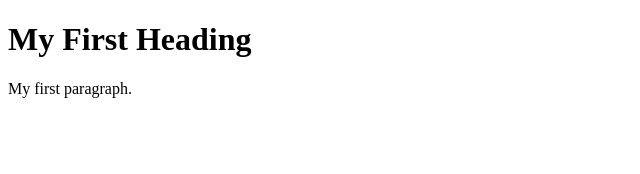
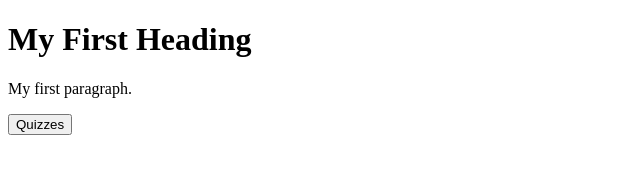
Before and after one commit to konradkriehmig/cs-library, a plain HTML site: page index.html in a window 1280 px wide. Shown: the whole page, without its empty margins (0-640 px from the left). Drawn offline with Linux system fonts and the light colour scheme.

Commit message:
Add quizzes button to index.html

```diff
--- a/index.html
+++ b/index.html
@@ -5,5 +5,7 @@
 <h1>My First Heading</h1>
 <p>My first paragraph.</p>
 
+<a href="quizzes.html"><button>Quizzes</button></a>
+
 </body>
 </html>
```
